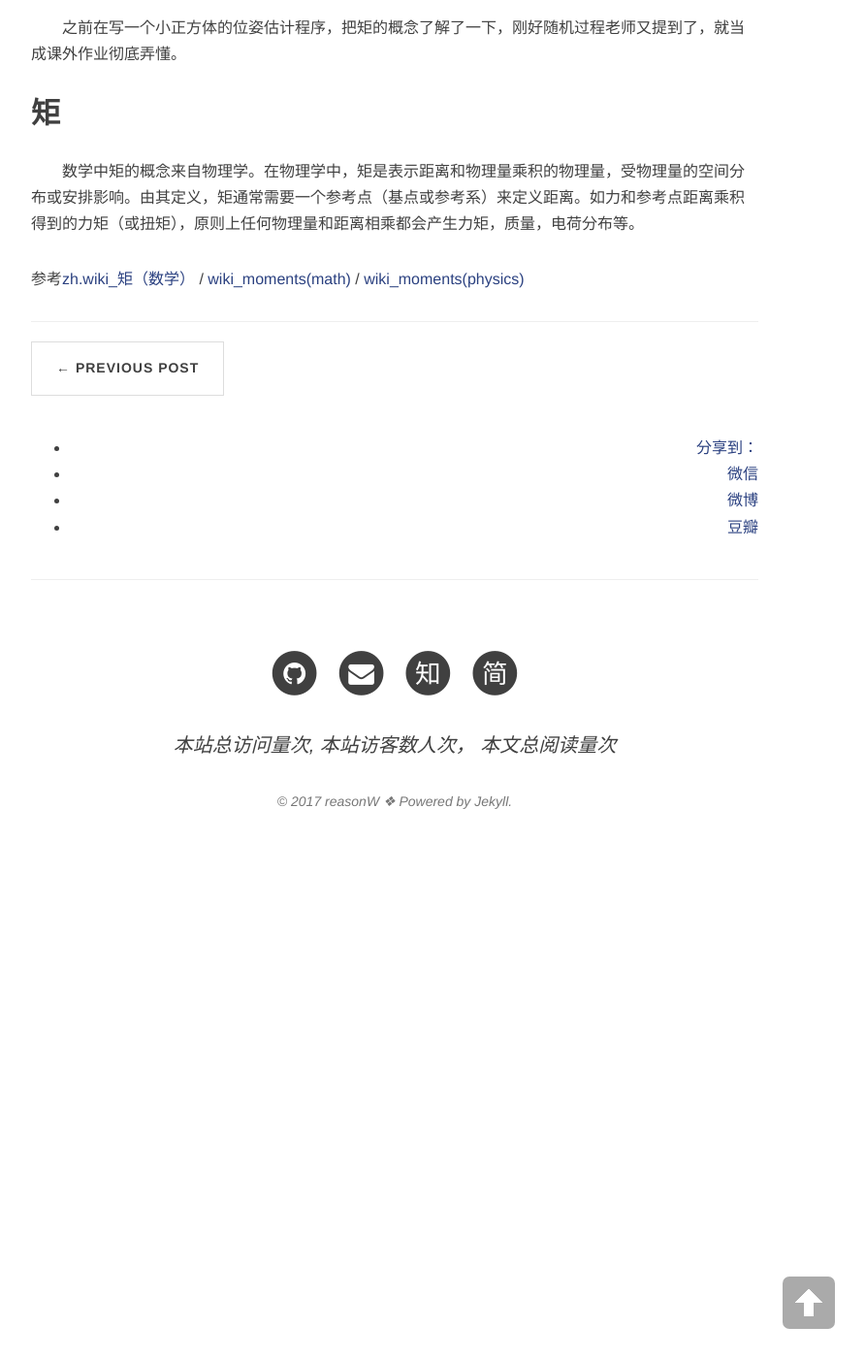
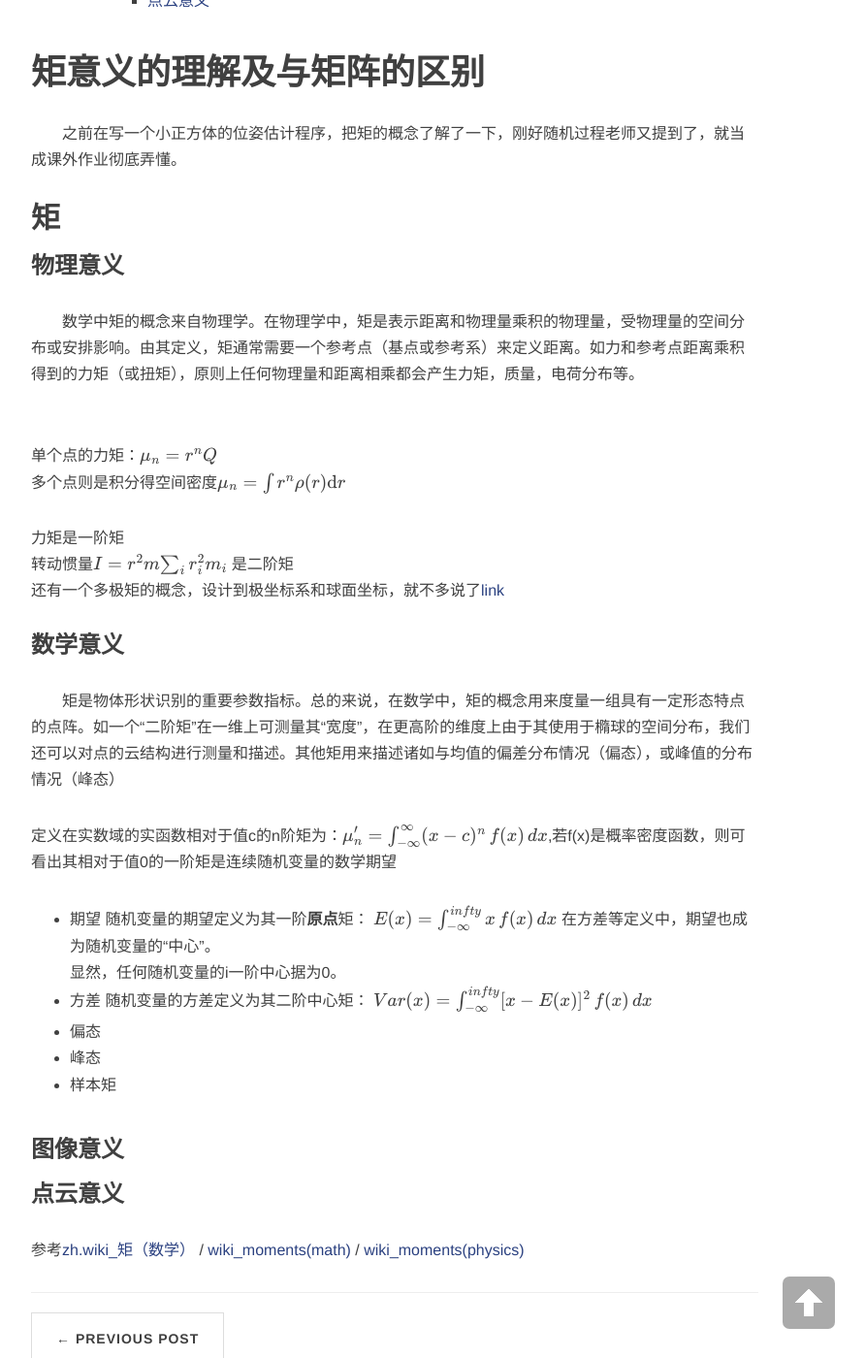
Before and after one commit to Skylar95/Skylar95, a Jekyll site: the page built from _posts/2017-03-06-Moment+Matrix.md, in a window 1280 px wide and 1400 px high, scrolled down 603 px. Shown: the whole window at 97% size, without its empty margins (233-1125 px from the left). Built offline with Jekyll 4.4.1, drawn with Linux system fonts in a browser that asks for light colours; nearby versions of some CDN libraries; formulas are drawn with MathJax 3; comment, search, counter and statistics services are not loaded.

Commit message:
moment math

```diff
--- a/_posts/2017-03-06-Moment+Matrix.md
+++ b/_posts/2017-03-06-Moment+Matrix.md
@@ -16,8 +16,37 @@
 
 ## 矩
 
+### 物理意义
 &emsp;&emsp;数学中矩的概念来自物理学。在物理学中，矩是表示距离和物理量乘积的物理量，受物理量的空间分布或安排影响。由其定义，矩通常需要一个参考点（基点或参考系）来定义距离。如力和参考点距离乘积得到的力矩（或扭矩），原则上任何物理量和距离相乘都会产生力矩，质量，电荷分布等。
 
+<br>单个点的力矩：$$ \mu_n=r^n Q$$
+<br>多个点则是积分得空间密度$$ \mu_n=\int r^n \rho(r) \mathrm{d}r$$
+
+力矩是一阶矩<br>
+转动惯量$$ I=r^2 m $$$$ \sum_i r_i^2 m_i$$ 是二阶矩
+<br>还有一个多极矩的概念，设计到极坐标系和球面坐标，就不多说了[link](https://en.wikipedia.org/wiki/Moment_(physics))
+
+### 数学意义
+&emsp;&emsp;矩是物体形状识别的重要参数指标。总的来说，在数学中，矩的概念用来度量一组具有一定形态特点的点阵。如一个“二阶矩”在一维上可测量其“宽度”，在更高阶的维度上由于其使用于橢球的空间分布，我们还可以对点的云结构进行测量和描述。其他矩用来描述诸如与均值的偏差分布情况（偏态），或峰值的分布情况（峰态）
+
+定义在实数域的实函数相对于值c的n阶矩为：$$ \mu'_n=\int_{-\infty}^{\infty} (x-c)^n \,f(x)\,dx $$,若f(x)是概率密度函数，则可看出其相对于值0的一阶矩是连续随机变量的数学期望
+
+- 期望
+	随机变量的期望定义为其一阶**原点**矩：
+	$$E(x)=\int_{-\infty}^{infty} x\,f(x)\,dx $$
+	在方差等定义中，期望也成为随机变量的“中心”。
+	<br>显然，任何随机变量的i一阶中心据为0。
+- 方差
+	随机变量的方差定义为其二阶中心矩：
+	$$ Var(x)=\int_{-\infty}^{infty} [x-E(x)]^2 \,f(x)\,dx $$
+
+- 偏态
+- 峰态
+- 样本矩
+
+### 图像意义
+
+### 点云意义
 
 
 参考[zh.wiki_矩（数学）](https://zh.wikipedia.org/wiki/%E7%9F%A9_(%E6%95%B8%E5%AD%B8)) / [wiki_moments(math)](https://en.wikipedia.org/wiki/Moment_(mathematics)) / [wiki_moments(physics)](https://en.wikipedia.org/wiki/Moment_(physics))
```
